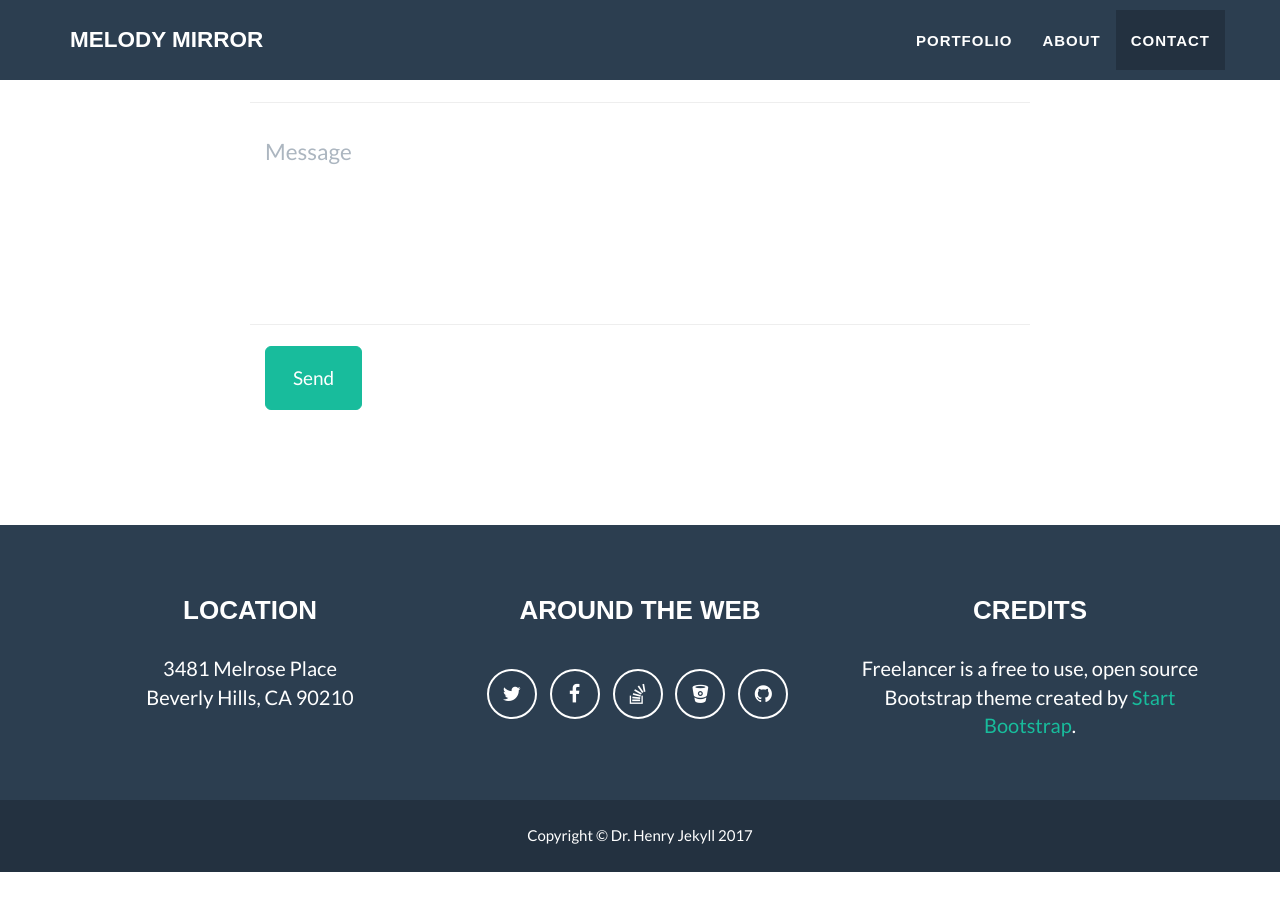
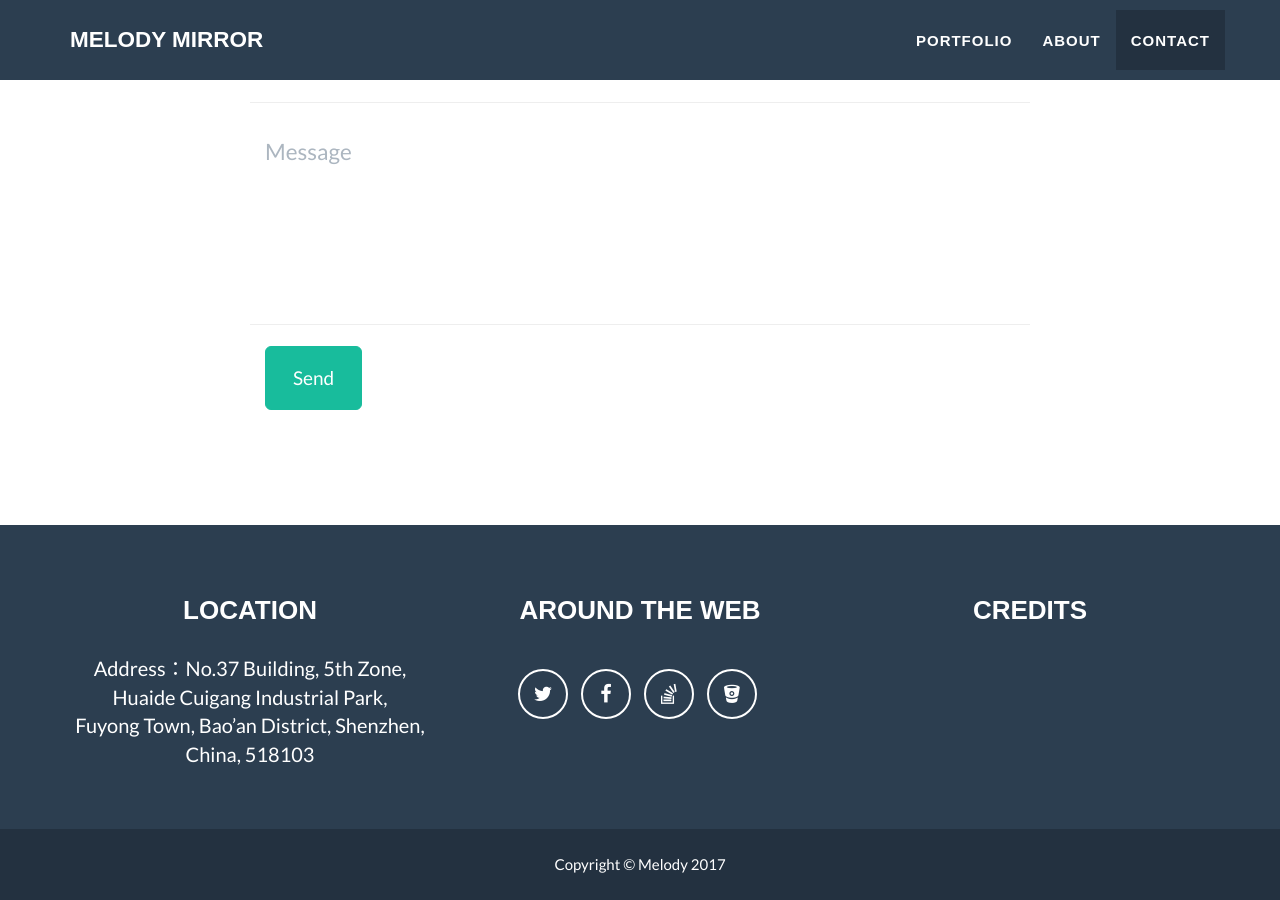
Before and after one commit to jqroom/melody, a Jekyll site: the page built from docs/index.html, in a window 1280 px wide and 900 px high, scrolled down 2513 px. Built offline with Jekyll 4.4.1, drawn with Linux system fonts in a browser that asks for light colours; before the commit the page ends 3385 px from its top, so only the background shows below that.

```diff
--- a/docs/_config.yml
+++ b/docs/_config.yml
@@ -32,7 +32,7 @@ color:
 
 # Footer settings
 footer:
-  copyright: Dr. Henry Jekyll
+  copyright: Melody
   location: Location
   social: Around the Web
   credits: Credits
@@ -47,16 +47,14 @@ social:
     url: http://stackoverflow.com/questions/tagged/jekyll
   - title: bitbucket
     url: http://bitbucket.org/jekyll
-  - title: github
-    url: http://github.com/jekyll
 
 # Postal address (add as many lines as necessary)
 address:
-  - line: 3481 Melrose Place
-  - line: Beverly Hills, CA 90210
+  - line: Address：No.37 Building, 5th Zone, Huaide Cuigang Industrial Park,
+  - line: Fuyong Town, Bao’an District, Shenzhen, China, 518103
 
 # Credits content
-credits: 'Freelancer is a free to use, open source Bootstrap theme created by <a href="http://startbootstrap.com">Start Bootstrap</a>.'
+#credits: 'Freelancer is a free to use, open source Bootstrap theme created by <a href="http://startbootstrap.com">Start Bootstrap</a>.'
 
 # Build settings
 markdown: kramdown
--- a/docs/_includes/footer.html
+++ b/docs/_includes/footer.html
@@ -6,9 +6,7 @@
                 <div class="footer-col col-md-4">
                     <h3>{{ site.footer.location }}</h3>
                     <p>
-                            {% for adress in site.address %}
-                                {{ adress.line }} <br>
-		                    {% endfor %}
+                        {% for adress in site.address %} {{ adress.line }} <br> {% endfor %}
                     </p>
                 </div>
                 <div class="footer-col col-md-4">
```
Also changed, not shown: other parts of docs/_includes/footer.html (+17 -0 lines). Lines whose indentation alone changed are shown as unchanged.
